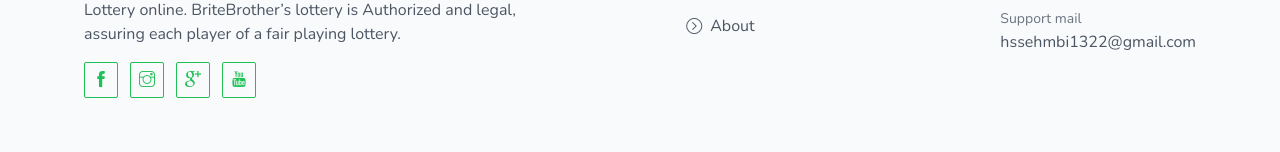
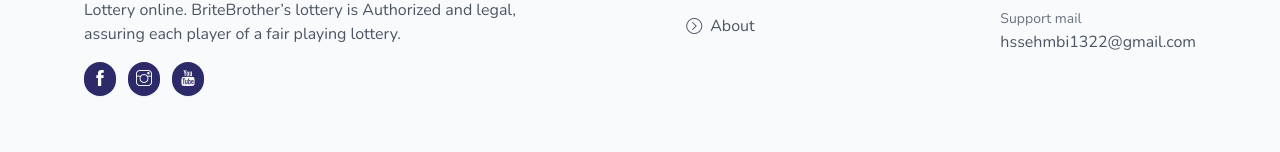
Before and after one commit to 13banda/BriteBrothers, a Next.js app: page / in a window 1280 px wide. Shown: the part 2411-2563 px from the top of the page. Built offline with nearby package versions, Linux system fonts and the light colour scheme.

Commit message:
update social media icons

```diff
--- a/components/Footer/index.js
+++ b/components/Footer/index.js
@@ -16,16 +16,13 @@ export default function Footer({ children }) {
               each player of a fair playing lottery.
             </p>
             <div className="mt-4 flex space-x-3">
-              <a className="py-1 px-2 text-primary border border-primary rounded-sm justify-center hover:bg-primary hover:text-white hover:transform hover:-translate-y-1" href="https://www.facebook.com/Britebrothers-298629711500714">
+              <a className={styles.socialBtn} href="https://www.facebook.com/Britebrothers-298629711500714" target="_blank">
                 <span className="ti-facebook"></span>
               </a>
-              <a className="py-1 px-2 text-primary border border-primary rounded-sm justify-center hover:bg-primary hover:text-white hover:transform hover:-translate-y-1" href="https://youtube.com/channel/UCjECRQ7OJGJZprMADINCaxw">
+              <a className={styles.socialBtn} href="https://youtube.com/channel/UCjECRQ7OJGJZprMADINCaxw" target="_blank">
                 <span className="ti-instagram"></span>
               </a>
-              <a className="py-1 px-2 text-primary border border-primary rounded-sm justify-center hover:bg-primary hover:text-white hover:transform hover:-translate-y-1">
-                <span className="ti-google"></span>
-              </a>
-              <a className="py-1 px-2 text-primary border border-primary rounded-sm justify-center hover:bg-primary hover:text-white hover:transform hover:-translate-y-1" href="https://youtube.com/channel/UCjECRQ7OJGJZprMADINCaxw">
+              <a className={styles.socialBtn} href="https://youtube.com/channel/UCjECRQ7OJGJZprMADINCaxw" target="_blank">
                 <span className="ti-youtube"></span>
               </a>
             </div>
--- a/components/Footer/index.module.css
+++ b/components/Footer/index.module.css
@@ -1,5 +1,7 @@
 
     .feature {
         @apply mb-3 hover:text-primary hover:transform hover:translate-x-1 cursor-pointer;
-
     }
+    .socialBtn {
+        @apply py-1 px-2 text-white hover:bg-primary shadow-sm bg-secondary  rounded-full justify-center ;
+    }
--- a/tailwind.config.js
+++ b/tailwind.config.js
@@ -16,6 +16,7 @@
    },
    variants: {
      extend: {
+      borderWidth: ['hover', 'focus'],
       transform: ['hover', 'focus','responsive',"group-hover"],
      },
    },
```
